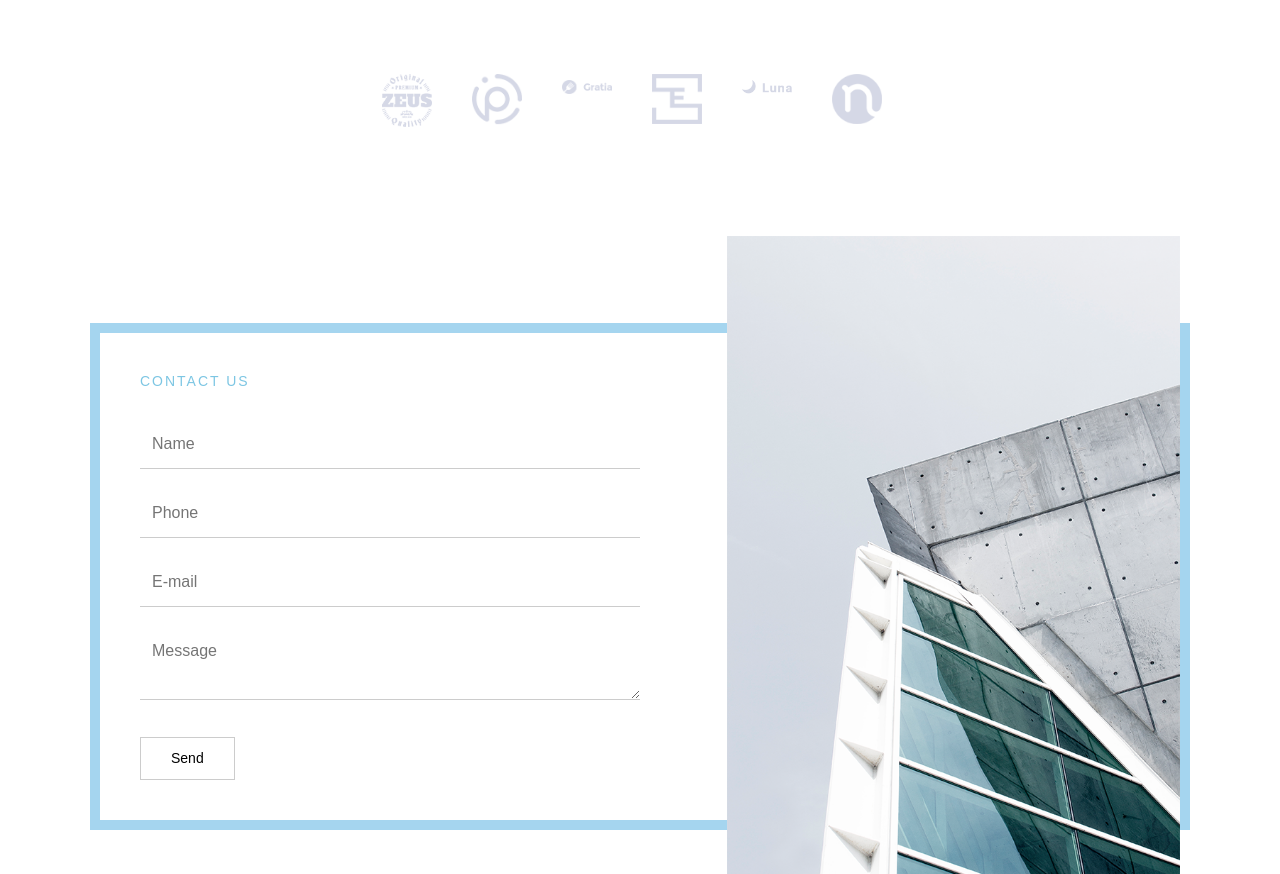
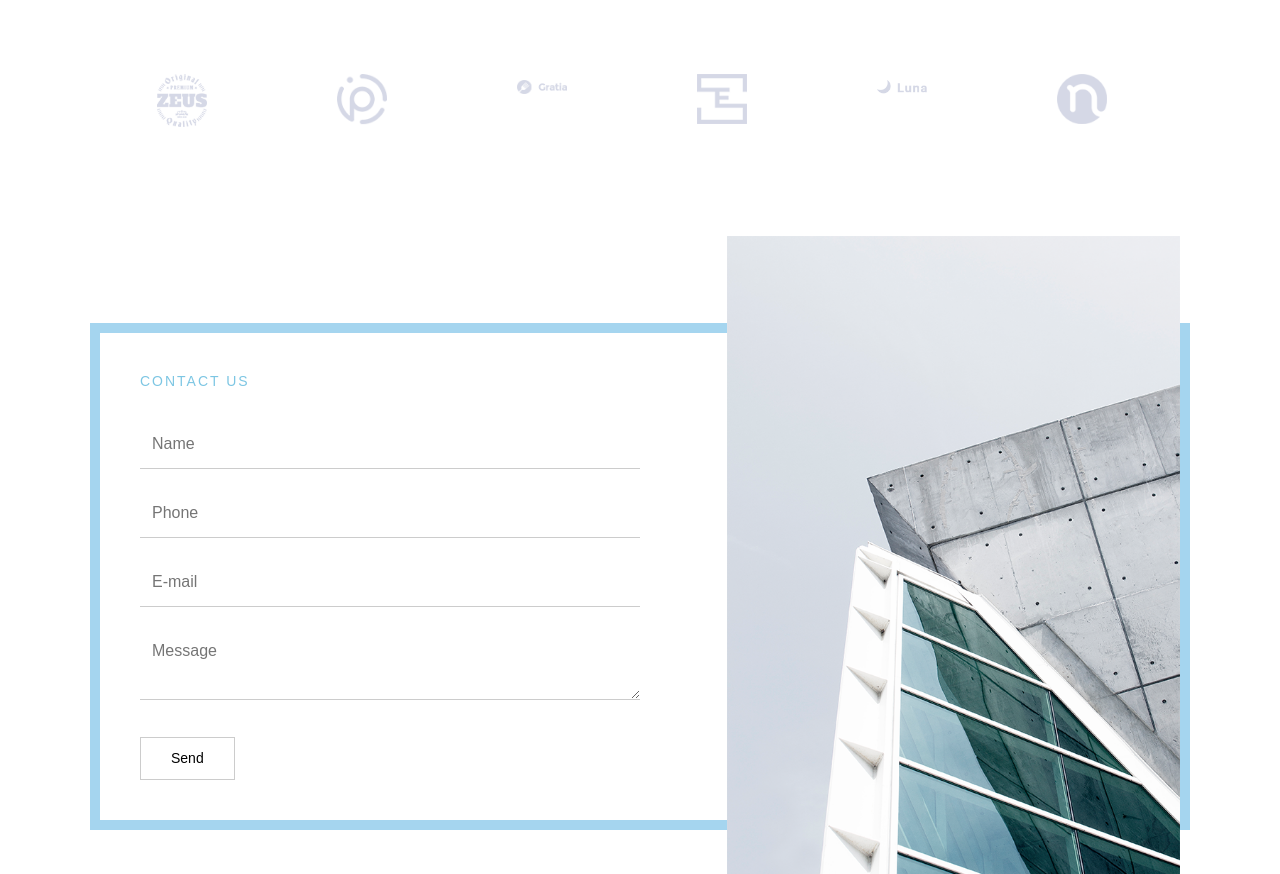
Before and after one commit to Mohityadav2339/selene-exercise, a plain HTML site: page index.html in a window 1280 px wide. Shown: the part 2292-3166 px from the top of the page. Drawn offline with nearby package versions, Linux system fonts and the light colour scheme.

Commit message:
space between footer image

```diff
--- a/index.html
+++ b/index.html
@@ -387,7 +387,7 @@
 
    <section class="image-footer">
       <div class="container">
-        <div class="row my-5 d-flex justify-content-center footer-image">
+        <div class="row my-5 d-flex justify-content-around footer-image">
           <div class="col-12 col-md-4 col-lg-1">
             <figure>
               <img
```
